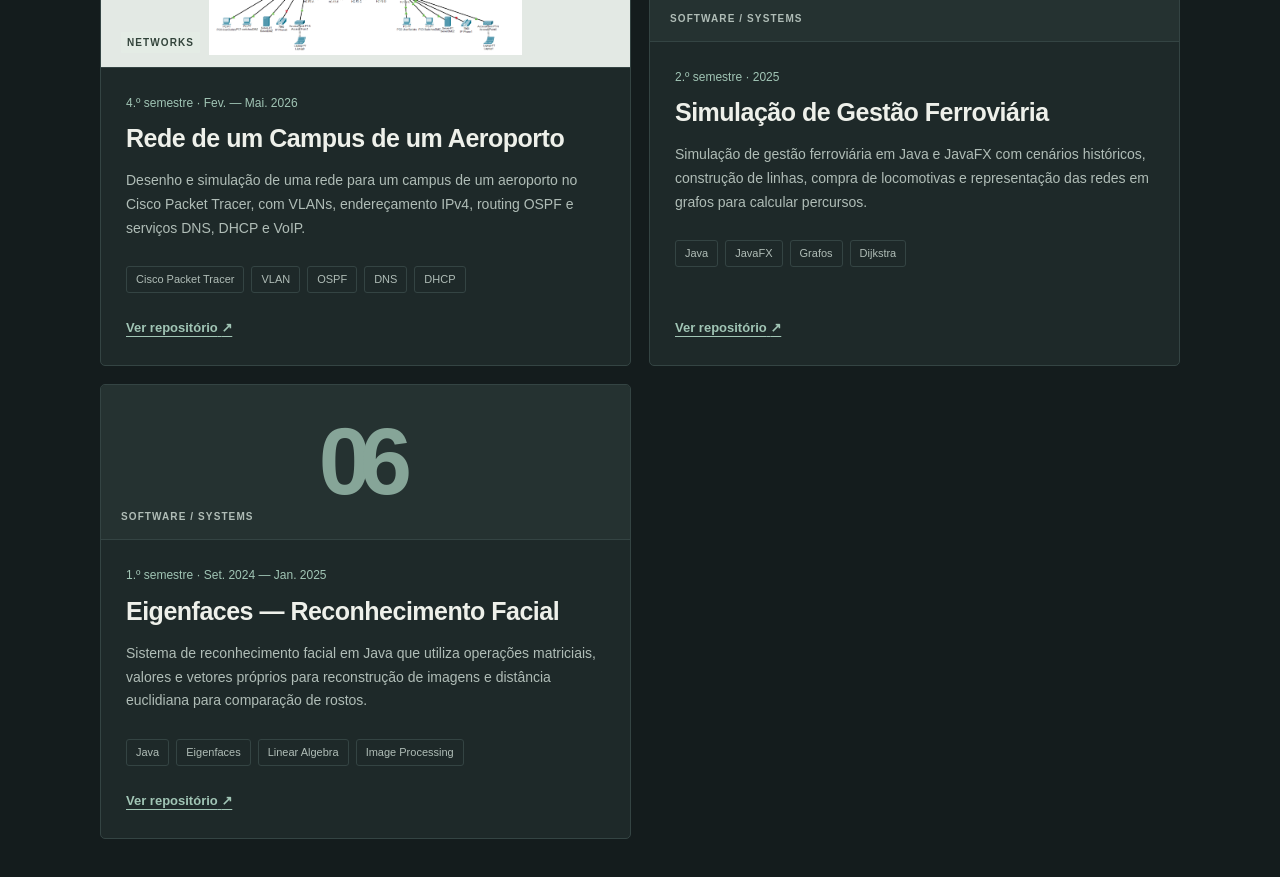
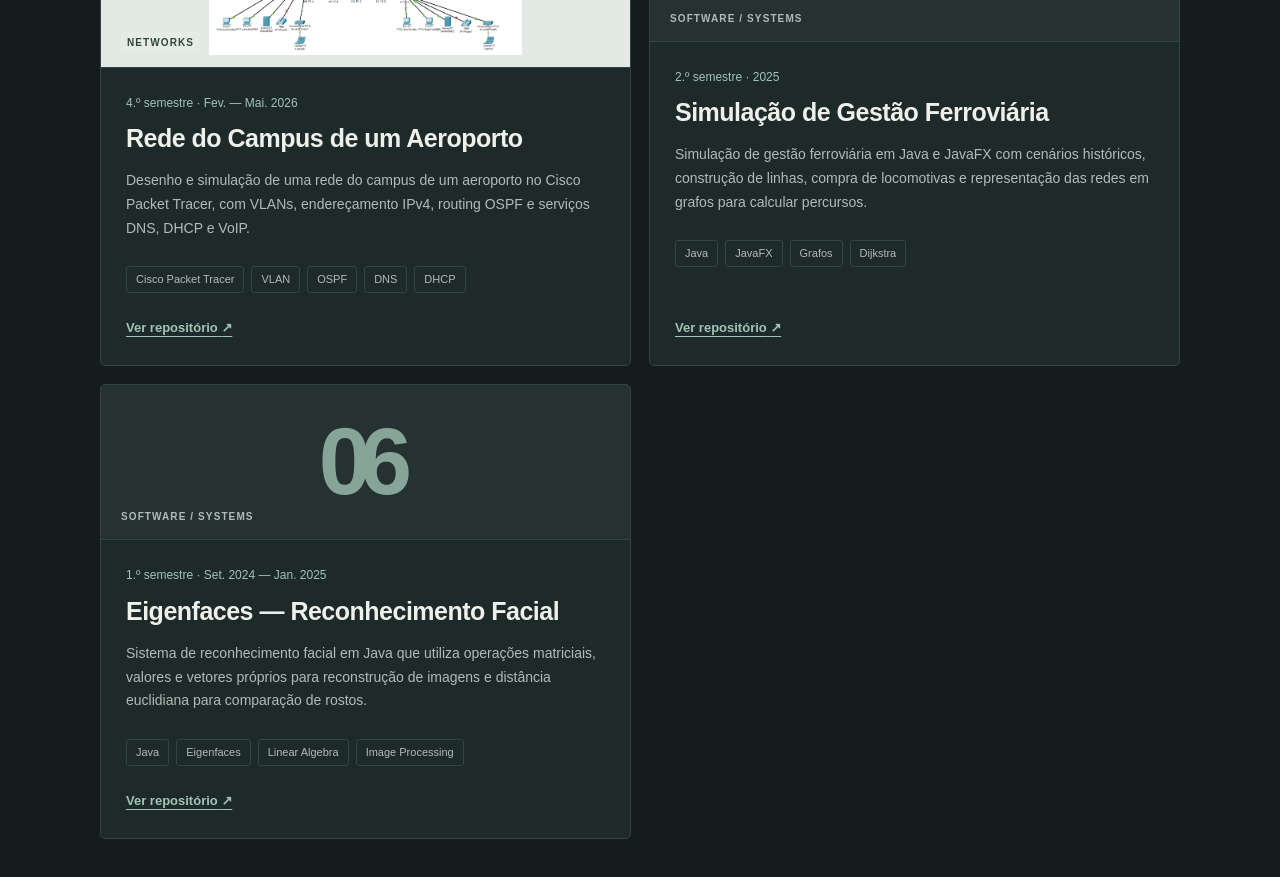
Before and after one commit to AfonsoMachado1892/AfonsoMachado1892.github.io, a React (Vite) app: page / in a window 1280 px wide. Shown: the part 3320-4197 px from the top of the page. Built offline with nearby package versions, Linux system fonts and the light colour scheme.

Commit message:
Further improvements to project.ts

```diff
--- a/src/data/projects.ts
+++ b/src/data/projects.ts
@@ -60,10 +60,10 @@ export const projects: Project[] = [
     id: "airport-network",
     number: "04",
     category: "networks",
-    title: { pt: "Rede de um Campus de um Aeroporto ", en: "Airport Campus Network" },
+    title: { pt: "Rede do Campus de um Aeroporto ", en: "Airport Campus Network" },
     period: { pt: "4.º semestre · Fev. — Mai. 2026", en: "4th semester · Feb. — May 2026" },
     description: {
-      pt: "Desenho e simulação de uma rede para um campus de um aeroporto no Cisco Packet Tracer, com VLANs, endereçamento IPv4, routing OSPF e serviços DNS, DHCP e VoIP.",
+      pt: "Desenho e simulação de uma rede do campus de um aeroporto no Cisco Packet Tracer, com VLANs, endereçamento IPv4, routing OSPF e serviços DNS, DHCP e VoIP.",
       en: "Design and simulation of an airport campus network in Cisco Packet Tracer, covering VLANs, IPv4 addressing, OSPF routing and DNS, DHCP and VoIP services.",
     },
     tech: ["Cisco Packet Tracer", "VLAN", "OSPF", "DNS", "DHCP"],
```
